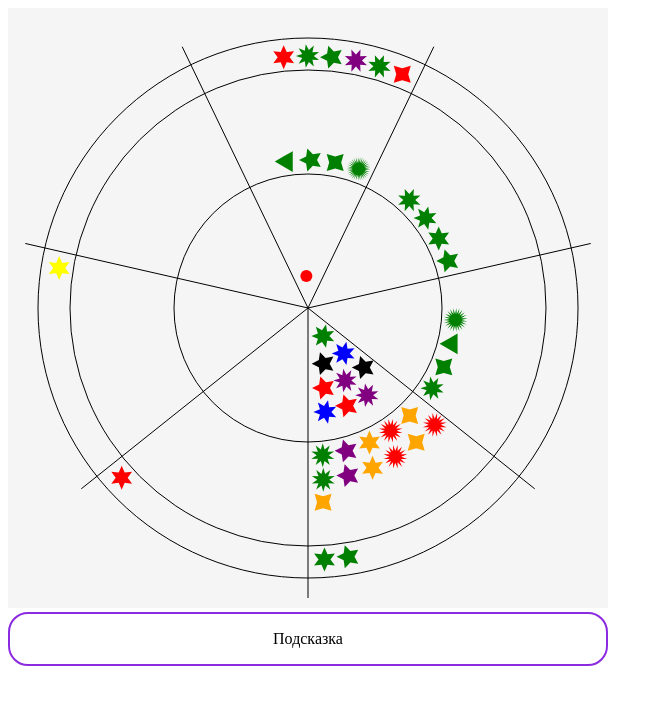
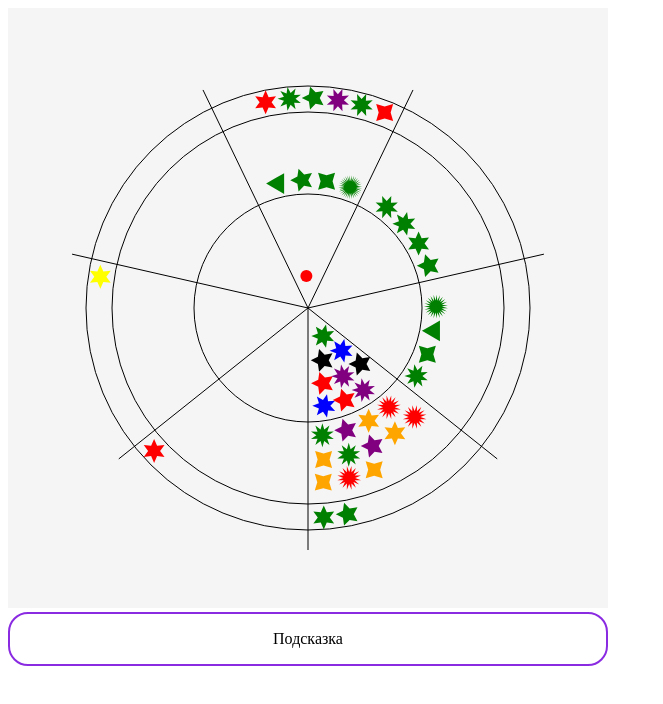
Before and after one commit to dikobrazik/fl, a plain HTML site: page index.html in a window 1280 px wide. Shown: the whole page, without its empty margins (0-663 px from the left). Drawn offline with Linux system fonts and the light colour scheme.

Commit message:
Add files via upload

```diff
--- a/index.html
+++ b/index.html
@@ -334,8 +334,8 @@
                                     }
                                     ply+=1.4;
                                 }
-                                if(20*ply > delta){
-                                    data.circles[i].radius+=14;
+                                if(18*ply > delta){
+                                    data.circles[i].radius+=16;
                                     //alert('Не помещается, увеличиваю ' +i+'-й круг...')
                                     return init();
                                 }
@@ -343,8 +343,8 @@
                                     x=w/2+(radius+16*ply)*Math.sin((num+partDegree*p) * Math.PI / 180);
                                     y=h/2+(radius+16*ply)*Math.cos((num+partDegree*p) * Math.PI / 180);
                                 }else if(ply>1){
-                                    x=w/2+(radius+17*ply)*Math.sin((num+5+partDegree*p) * Math.PI / 180);
-                                    y=h/2+(radius+17*ply)*Math.cos((num+5+partDegree*p) * Math.PI / 180);
+                                    x=w/2+(radius+16*ply)*Math.sin((num+5+partDegree*p) * Math.PI / 180);
+                                    y=h/2+(radius+16*ply)*Math.cos((num+5+partDegree*p) * Math.PI / 180);
                                 }
                                 star({
                                     n:part[k].n,
@@ -365,7 +365,7 @@
                                     num=((24*180)/(Math.PI*(radius+16*ply)))/1.8;
                                     ply+=1.4;
                                 }
-                                if(26*ply > delta){
+                                if(20*ply > delta){
                                     data.circles[i].radius+=12;
                                     //alert('Не помещается, увеличиваю ' +i+'-й круг...')
                                     return init();
```
